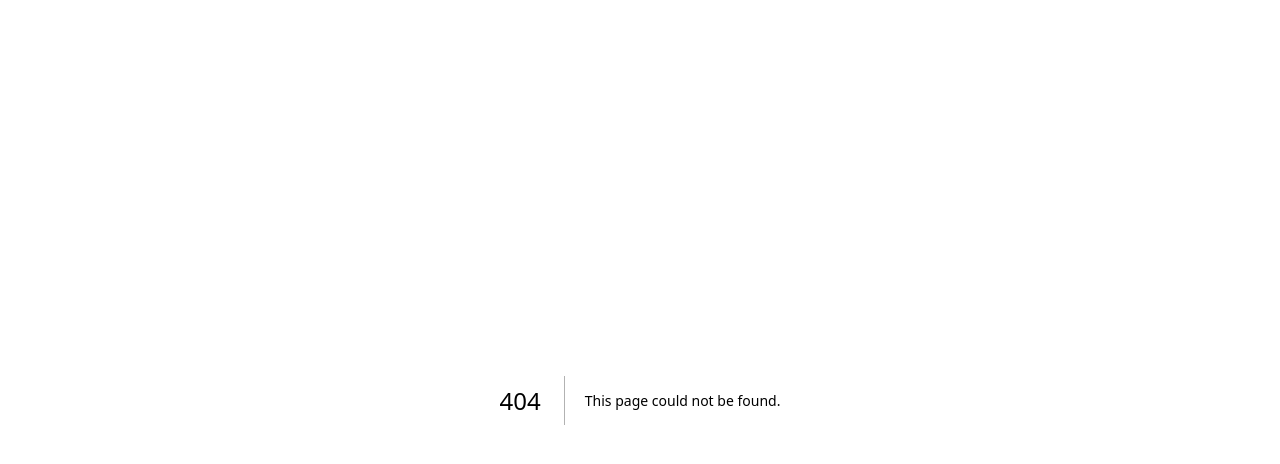
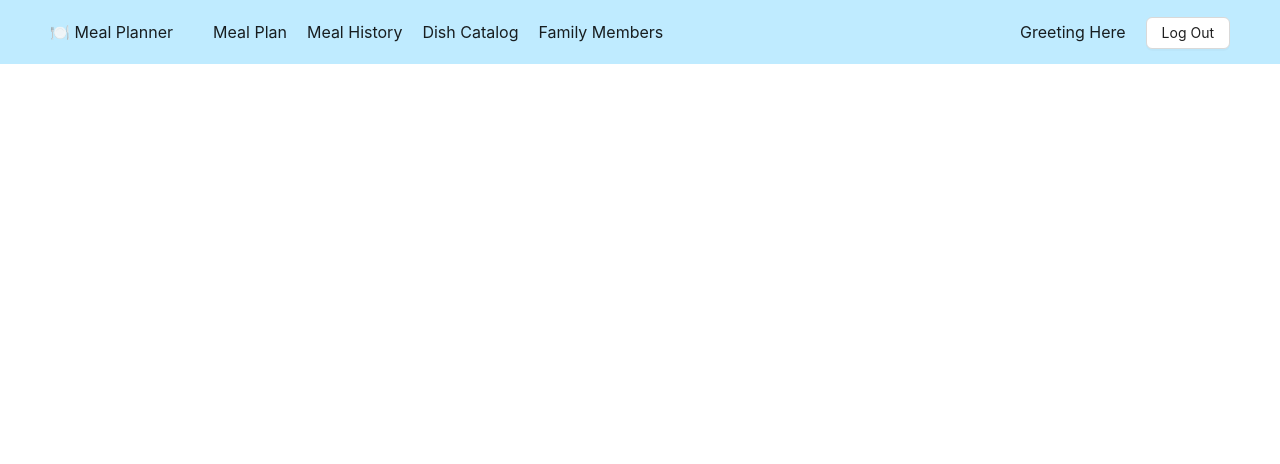
Before and after one commit to Zhusufeng/meal-generator, a Next.js app: page /components/Navbar in a window 1280 px wide. Before the commit this address had no page. Shown: the top 464 px of the page. Built offline with nearby package versions, Linux system fonts and the light colour scheme.

Commit message:
Create Navbar component

```diff
--- /dev/null
+++ b/pages/components/Navbar.tsx
@@ -0,0 +1,32 @@
+import { Button, Layout } from "antd";
+
+const NavBar = () => {
+  return (
+    <Layout.Header
+      style={{
+        display: "flex",
+        alignItems: "center",
+        justifyContent: "space-between",
+        backgroundColor: "#BFEBFF",
+      }}
+    >
+      <div style={{ display: "flex", columnGap: "40px" }}>
+        <div>🍽️ Meal Planner</div>
+        <div style={{ display: "flex", columnGap: "20px" }}>
+          <div>Meal Plan</div>
+          <div>Meal History</div>
+          <div>Dish Catalog</div>
+          <div>Family Members</div>
+        </div>
+      </div>
+      <div style={{ display: "flex", columnGap: "20px" }}>
+        <div>Greeting Here</div>
+        <div>
+          <Button>Log Out</Button>
+        </div>
+      </div>
+    </Layout.Header>
+  );
+};
+
+export default NavBar;
```
